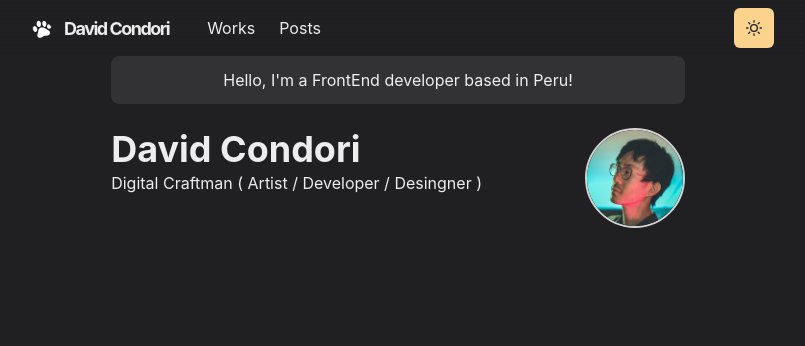
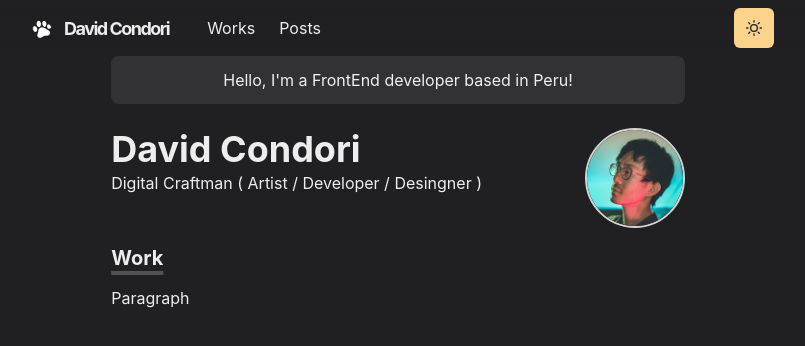
Before and after one commit to davquipe/davquipe-homepage, a Next.js app: page / in a window 1280 px wide. Shown: the top 346 px of the page, without its empty margins (242-1047 px from the left). Built offline with nearby package versions, Linux system fonts and the light colour scheme.

Commit message:
Add animated profile sections

```diff
--- /dev/null
+++ b/components/section.js
@@ -0,0 +1,24 @@
+import { chakra, shouldForwardProp } from "@chakra-ui/react"
+import { motion } from "framer-motion"
+
+const StyledDiv = chakra(motion.div, {
+    shouldForwardProp: prop => {
+        return shouldForwardProp(prop) || prop === 'transition'
+    }
+})
+
+const Section = ({ children, delay=0 }) => {
+  return (
+    <StyledDiv
+        initial={{ y: 10, opacity: 0 }}
+        animate={{ y: 0, opacity: 1 }}
+        transition={{ duration: 0.8, delay }}
+        mb={6}
+
+    >
+        {children}
+    </StyledDiv>
+  )
+}
+
+export default Section
--- a/pages/index.js
+++ b/pages/index.js
@@ -1,4 +1,5 @@
 import { Box, Container, Heading, Image, useColorModeValue } from "@chakra-ui/react"
+import Section from "../components/section"
 // import Image from "next/image"
 
 const Page = () => {
@@ -18,6 +19,12 @@
             <Image borderColor='whiteAlpha.800' borderWidth={2} borderStyle='solid' maxWidth='100px' display='inline-block' borderRadius='full' src='/images/takuya.jpg' alt="Profile Image"/>
           </Box>
       </Box>
+      <Section delay={0.1}>
+        <Heading as='h3' variant='section-title'>
+          Work
+        </Heading>
+        <p>Paragraph</p>
+      </Section>
     </Container>
   )
 }
```
